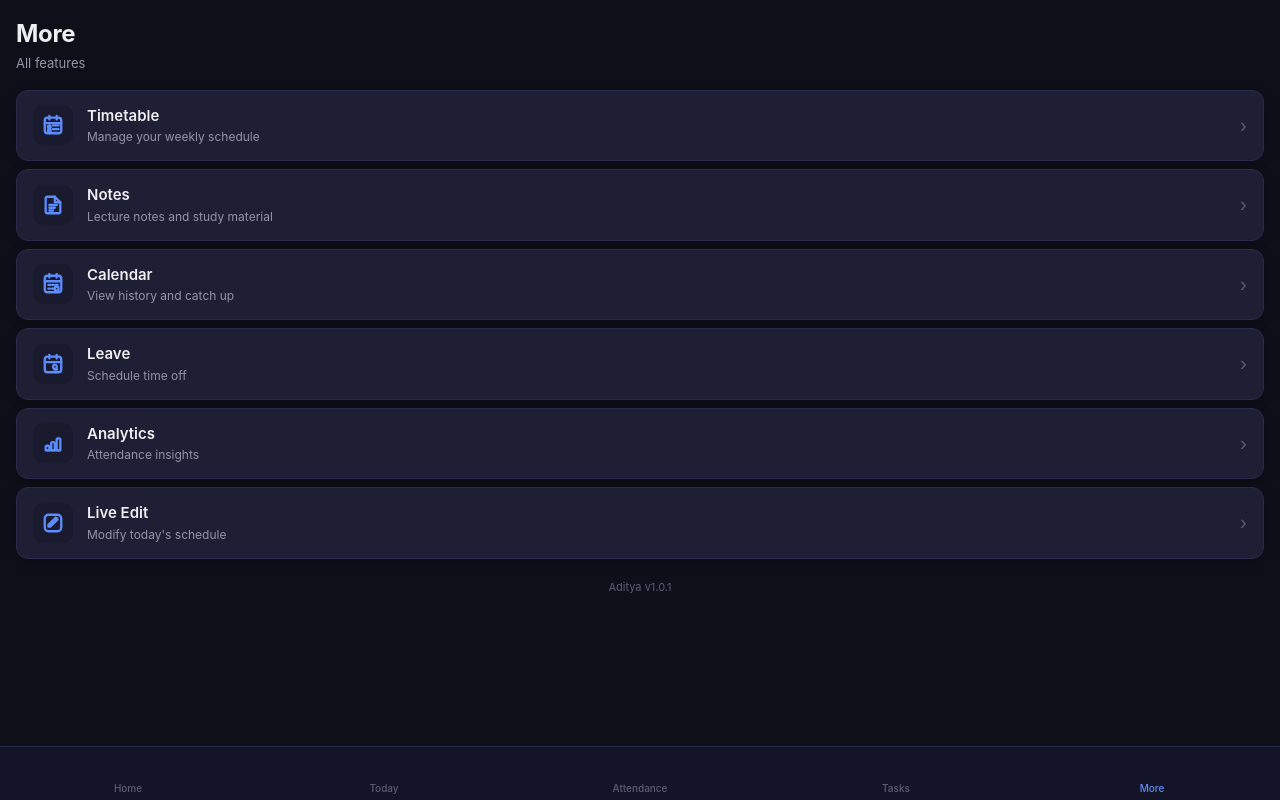
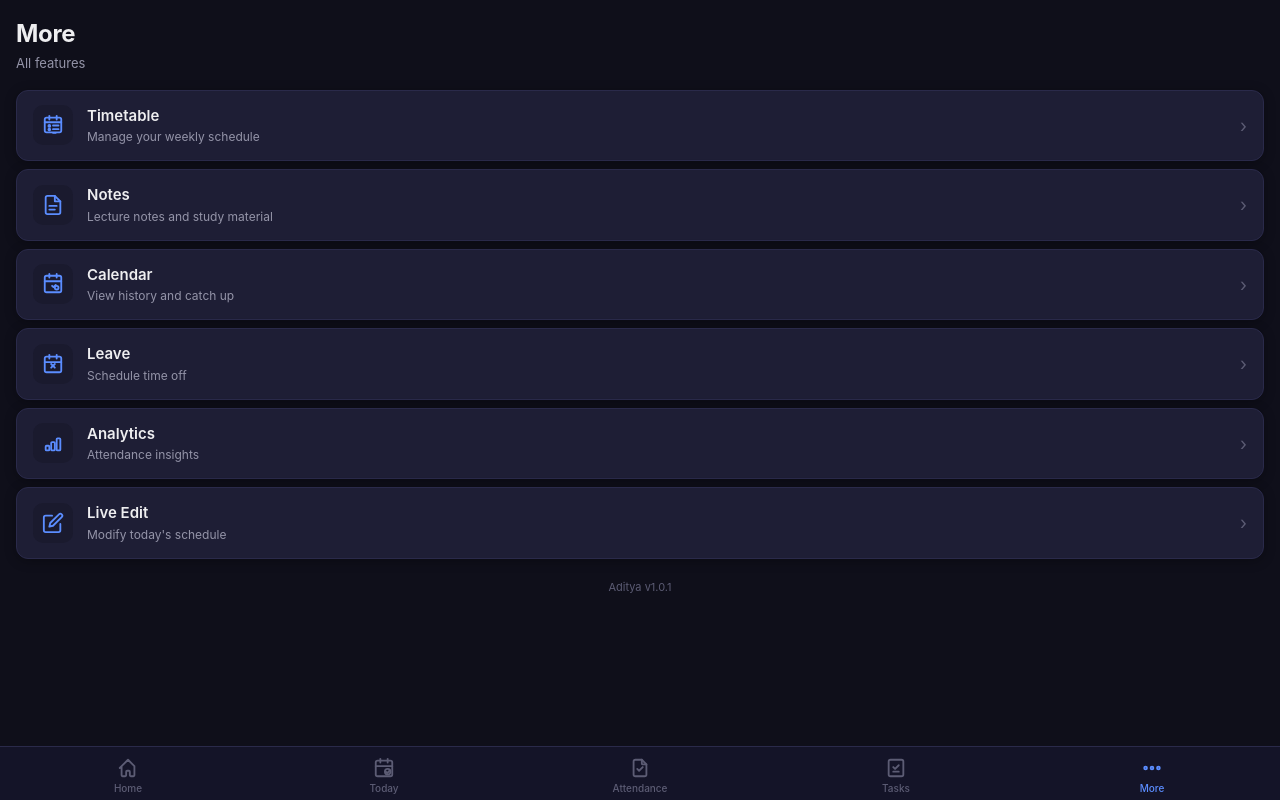
Before and after one commit to CozyPanda281/stuflow, a React (Vite) app: page /more in a window 1280 px wide. Built offline with nearby package versions, Linux system fonts and the light colour scheme.

Commit message:
fix: add missing stroke currentColor to icons, redesign all icons

```diff
--- a/src/components/Icons.jsx
+++ b/src/components/Icons.jsx
@@ -1,10 +1,9 @@
-const s = { strokeWidth: 2.5, strokeLinecap: 'round', strokeLinejoin: 'round', fill: 'none' };
+const s = { stroke: 'currentColor', strokeWidth: 2, strokeLinecap: 'round', strokeLinejoin: 'round', fill: 'none' };
 
 export function DashboardIcon(props) {
   return (
     <svg viewBox="0 0 24 24" {...props}>
-      <path d="M3 10l9-7 9 7" {...s} />
-      <path d="M5 9v9a1 1 0 001 1h3a1 1 0 001-1v-4a1 1 0 011-1h2a1 1 0 011 1v4a1 1 0 001 1h3a1 1 0 001-1V9" {...s} />
+      <path d="M3 12l2-2m0 0l7-7 7 7M5 10v10a1 1 0 001 1h3a1 1 0 001-1v-4a1 1 0 011-1h2a1 1 0 011 1v4a1 1 0 001 1h3a1 1 0 001-1V10" {...s} />
     </svg>
   );
 }
@@ -12,15 +11,15 @@ export function DashboardIcon(props) {
 export function TimetableIcon(props) {
   return (
     <svg viewBox="0 0 24 24" {...props}>
-      <rect x="3" y="4" width="18" height="17" rx="3" {...s} />
-      <line x1="3" y1="10" x2="21" y2="10" {...s} />
+      <rect x="3" y="4" width="18" height="16" rx="2" {...s} />
+      <line x1="3" y1="9" x2="21" y2="9" {...s} />
       <line x1="8" y1="2" x2="8" y2="6" {...s} />
       <line x1="16" y1="2" x2="16" y2="6" {...s} />
-      <circle cx="8" cy="14" r="1.5" {...s} />
-      <circle cx="8" cy="18" r="1.5" {...s} />
+      <circle cx="8" cy="13" r="1" {...s} />
+      <circle cx="8" cy="17" r="1" {...s} />
       <line x1="12" y1="12.5" x2="18" y2="12.5" {...s} />
       <line x1="12" y1="16.5" x2="18" y2="16.5" {...s} />
-      <line x1="12" y1="20.5" x2="16" y2="20.5" {...s} />
+      <line x1="12" y1="20.5" x2="15" y2="20.5" {...s} />
     </svg>
   );
 }
@@ -28,14 +27,12 @@ export function TimetableIcon(props) {
 export function TodayIcon(props) {
   return (
     <svg viewBox="0 0 24 24" {...props}>
-      <rect x="4" y="3" width="16" height="18" rx="3" {...s} />
-      <line x1="8" y1="1" x2="8" y2="5" {...s} />
-      <line x1="16" y1="1" x2="16" y2="5" {...s} />
-      <line x1="4" y1="9" x2="20" y2="9" {...s} />
-      <path d="M16 14l-1.5-1.5M16 14l-1.5 1.5" {...s} />
-      <path d="M8 16.5h4" {...s} />
-      <path d="M8 14a2 2 0 012-2h1" {...s} />
-      <path d="M8 19h6" {...s} />
+      <rect x="3" y="4" width="18" height="17" rx="2" {...s} />
+      <line x1="8" y1="2" x2="8" y2="6" {...s} />
+      <line x1="16" y1="2" x2="16" y2="6" {...s} />
+      <line x1="3" y1="10" x2="21" y2="10" {...s} />
+      <circle cx="16" cy="16" r="3" {...s} />
+      <polyline points="14,16 15.5,17.5 18,15" {...s} />
     </svg>
   );
 }
@@ -43,9 +40,9 @@ export function TodayIcon(props) {
 export function AttendanceIcon(props) {
   return (
     <svg viewBox="0 0 24 24" {...props}>
-      <path d="M8 3H7a2 2 0 00-2 2v14a2 2 0 002 2h10a2 2 0 002-2V5a2 2 0 00-2-2h-1" {...s} />
-      <path d="M8 3a1 1 0 011-1h6a1 1 0 011 1v2a1 1 0 01-1 1H9a1 1 0 01-1-1V3z" {...s} />
-      <path d="M9 13l2 2 4-4" {...s} />
+      <path d="M14 3v4a1 1 0 001 1h4" {...s} />
+      <path d="M17 21H7a2 2 0 01-2-2V5a2 2 0 012-2h7l5 5v11a2 2 0 01-2 2z" {...s} />
+      <polyline points="9,13 11,15 15,11" {...s} />
     </svg>
   );
 }
@@ -53,10 +50,9 @@ export function AttendanceIcon(props) {
 export function AttendanceProofIcon(props) {
   return (
     <svg viewBox="0 0 24 24" {...props}>
-      <rect x="3" y="3" width="18" height="18" rx="3" {...s} />
+      <rect x="3" y="3" width="18" height="18" rx="2" {...s} />
       <circle cx="9" cy="10" r="2" {...s} />
-      <path d="M21 15l-4-4-5 5-3-2-6 5" {...s} />
-      <path d="M17 14.5l2 2" {...s} />
+      <path d="M21 15l-5-5-5 5-3-2-5 5" {...s} />
     </svg>
   );
 }
@@ -64,13 +60,9 @@ export function AttendanceProofIcon(props) {
 export function TasksIcon(props) {
   return (
     <svg viewBox="0 0 24 24" {...props}>
-      <rect x="3" y="3" width="18" height="18" rx="4" {...s} />
-      <line x1="9" y1="8" x2="17" y2="8" {...s} />
-      <line x1="9" y1="12" x2="17" y2="12" {...s} />
-      <line x1="9" y1="16" x2="17" y2="16" {...s} />
-      <circle cx="6.5" cy="8" r="1.5" {...s} />
-      <path d="M5.5 12l1 1 2-2" {...s} />
-      <circle cx="6.5" cy="16" r="1.5" {...s} />
+      <rect x="4" y="3" width="16" height="18" rx="2" {...s} />
+      <polyline points="9,11 11,13 15,9" {...s} />
+      <line x1="9" y1="16" x2="15" y2="16" {...s} />
     </svg>
   );
 }
@@ -78,11 +70,12 @@ export function TasksIcon(props) {
 export function LeaveIcon(props) {
   return (
     <svg viewBox="0 0 24 24" {...props}>
-      <rect x="3" y="4" width="18" height="17" rx="3" {...s} />
+      <rect x="3" y="4" width="18" height="17" rx="2" {...s} />
       <line x1="8" y1="2" x2="8" y2="6" {...s} />
       <line x1="16" y1="2" x2="16" y2="6" {...s} />
       <line x1="3" y1="10" x2="21" y2="10" {...s} />
-      <path d="M15 17c1.5-1 1.5-3 0-4s-3 0-3 2c0 1 1.5 3 1.5 3h3" {...s} />
+      <path d="M10 16l4-4" {...s} />
+      <path d="M10 12l4 4" {...s} />
     </svg>
   );
 }
@@ -92,7 +85,6 @@ export function NotificationsIcon(props) {
     <svg viewBox="0 0 24 24" {...props}>
       <path d="M18 8A6 6 0 006 8c0 7-3 9-3 9h18s-3-2-3-9" {...s} />
       <path d="M13.73 21a2 2 0 01-3.46 0" {...s} />
-      <circle cx="19" cy="5" r="2" {...s} />
     </svg>
   );
 }
@@ -100,16 +92,12 @@ export function NotificationsIcon(props) {
 export function CalendarIcon(props) {
   return (
     <svg viewBox="0 0 24 24" {...props}>
-      <rect x="3" y="3" width="18" height="18" rx="3" {...s} />
+      <rect x="3" y="3" width="18" height="18" rx="2" {...s} />
       <line x1="8" y1="1" x2="8" y2="5" {...s} />
       <line x1="16" y1="1" x2="16" y2="5" {...s} />
       <line x1="3" y1="9" x2="21" y2="9" {...s} />
-      <line x1="7" y1="13" x2="9" y2="13" {...s} />
-      <line x1="11" y1="13" x2="13" y2="13" {...s} />
-      <line x1="15" y1="13" x2="17" y2="13" {...s} />
-      <line x1="7" y1="17" x2="9" y2="17" {...s} />
-      <line x1="11" y1="17" x2="13" y2="17" {...s} />
-      <rect x="14" y="15" width="4" height="4" rx="1" {...s} />
+      <polyline points="11,14 12.5,15.5 15,13" {...s} />
+      <circle cx="16" cy="16" r="2" {...s} />
     </svg>
   );
 }
@@ -117,11 +105,10 @@ export function CalendarIcon(props) {
 export function NotesIcon(props) {
   return (
     <svg viewBox="0 0 24 24" {...props}>
-      <path d="M14 3H6a2 2 0 00-2 2v14a2 2 0 002 2h12a2 2 0 002-2V9l-6-6z" {...s} />
-      <path d="M14 3v6h6" {...s} />
-      <line x1="8" y1="12" x2="16" y2="12" {...s} />
-      <line x1="8" y1="15" x2="14" y2="15" {...s} />
-      <line x1="8" y1="18" x2="12" y2="18" {...s} />
+      <path d="M14 2H6a2 2 0 00-2 2v16a2 2 0 002 2h12a2 2 0 002-2V8l-6-6z" {...s} />
+      <path d="M14 2v6h6" {...s} />
+      <line x1="8" y1="13" x2="16" y2="13" {...s} />
+      <line x1="8" y1="17" x2="14" y2="17" {...s} />
     </svg>
   );
 }
@@ -129,10 +116,9 @@ export function NotesIcon(props) {
 export function AnalyticsIcon(props) {
   return (
     <svg viewBox="0 0 24 24" {...props}>
-      <rect x="4" y="15" width="4" height="5" rx="1.5" {...s} />
-      <rect x="10" y="11" width="4" height="9" rx="1.5" {...s} />
-      <rect x="16" y="7" width="4" height="13" rx="1.5" {...s} />
-      <line x1="4" y1="20" x2="20" y2="20" {...s} />
+      <rect x="4" y="15" width="4" height="5" rx="1" {...s} />
+      <rect x="10" y="11" width="4" height="9" rx="1" {...s} />
+      <rect x="16" y="7" width="4" height="13" rx="1" {...s} />
     </svg>
   );
 }
@@ -141,14 +127,14 @@ export function SettingsIcon(props) {
   return (
     <svg viewBox="0 0 24 24" {...props}>
       <circle cx="12" cy="12" r="3" {...s} />
-      <path d="M12 1v3" {...s} />
-      <path d="M12 20v3" {...s} />
-      <path d="M4.22 4.22l2.12 2.12" {...s} />
-      <path d="M17.66 17.66l2.12 2.12" {...s} />
-      <path d="M1 12h3" {...s} />
-      <path d="M20 12h3" {...s} />
-      <path d="M4.22 19.78l2.12-2.12" {...s} />
-      <path d="M17.66 6.34l2.12-2.12" {...s} />
+      <path d="M12 1v2" {...s} />
+      <path d="M12 21v2" {...s} />
+      <path d="M4.22 4.22l1.42 1.42" {...s} />
+      <path d="M18.36 18.36l1.42 1.42" {...s} />
+      <path d="M1 12h2" {...s} />
+      <path d="M21 12h2" {...s} />
+      <path d="M4.22 19.78l1.42-1.42" {...s} />
+      <path d="M18.36 5.64l1.42-1.42" {...s} />
     </svg>
   );
 }
@@ -165,7 +151,7 @@ export function SearchIcon(props) {
 export function AddIcon(props) {
   return (
     <svg viewBox="0 0 24 24" {...props}>
-      <rect x="3" y="3" width="18" height="18" rx="5" {...s} />
+      <circle cx="12" cy="12" r="9" {...s} />
       <line x1="12" y1="8" x2="12" y2="16" {...s} />
       <line x1="8" y1="12" x2="16" y2="12" {...s} />
     </svg>
@@ -175,9 +161,8 @@ export function AddIcon(props) {
 export function EditIcon(props) {
   return (
     <svg viewBox="0 0 24 24" {...props}>
-      <rect x="3" y="3" width="18" height="18" rx="4" {...s} />
-      <path d="M16 7l-8 8" {...s} />
-      <path d="M16 7l1 1-8 8H7v-2l8-8z" {...s} />
+      <path d="M11 4H4a2 2 0 00-2 2v14a2 2 0 002 2h14a2 2 0 002-2v-7" {...s} />
+      <path d="M18.5 2.5a2.121 2.121 0 013 3L12 15l-4 1 1-4 9.5-9.5z" {...s} />
     </svg>
   );
 }
@@ -185,11 +170,11 @@ export function EditIcon(props) {
 export function DeleteIcon(props) {
   return (
     <svg viewBox="0 0 24 24" {...props}>
-      <path d="M4 7h16" {...s} />
-      <path d="M10 11v5" {...s} />
-      <path d="M14 11v5" {...s} />
-      <path d="M6 7l1 12a2 2 0 002 2h6a2 2 0 002-2l1-12" {...s} />
-      <path d="M9 7V4a1 1 0 011-1h4a1 1 0 011 1v3" {...s} />
+      <path d="M3 6h18" {...s} />
+      <path d="M19 6v14a2 2 0 01-2 2H7a2 2 0 01-2-2V6" {...s} />
+      <path d="M8 6V4a1 1 0 011-1h6a1 1 0 011 1v2" {...s} />
+      <line x1="10" y1="11" x2="10" y2="17" {...s} />
+      <line x1="14" y1="11" x2="14" y2="17" {...s} />
     </svg>
   );
 }
@@ -198,8 +183,8 @@ export function SaveIcon(props) {
   return (
     <svg viewBox="0 0 24 24" {...props}>
       <path d="M19 21H5a2 2 0 01-2-2V5a2 2 0 012-2h11l5 5v11a2 2 0 01-2 2z" {...s} />
-      <path d="M17 21v-7a1 1 0 00-1-1H8a1 1 0 00-1 1v7" {...s} />
-      <path d="M7 3v4h8V3" {...s} />
+      <polyline points="17,21 17,13 7,13 7,21" {...s} />
+      <polyline points="7,3 7,8 15,8" {...s} />
     </svg>
   );
 }
@@ -216,10 +201,9 @@ export function BackIcon(props) {
 export function MoreIcon(props) {
   return (
     <svg viewBox="0 0 24 24" {...props}>
-      <rect x="2" y="9" width="20" height="6" rx="3" {...s} />
-      <circle cx="8" cy="12" r="1.5" {...s} />
       <circle cx="12" cy="12" r="1.5" {...s} />
-      <circle cx="16" cy="12" r="1.5" {...s} />
+      <circle cx="19" cy="12" r="1.5" {...s} />
+      <circle cx="5" cy="12" r="1.5" {...s} />
     </svg>
   );
 }
@@ -227,9 +211,9 @@ export function MoreIcon(props) {
 export function WarningIcon(props) {
   return (
     <svg viewBox="0 0 24 24" {...props}>
-      <path d="M12 3L2 21h20L12 3z" {...s} />
+      <path d="M12 2L2 21h20L12 2z" {...s} />
       <line x1="12" y1="9" x2="12" y2="14" {...s} />
-      <circle cx="12" cy="17.5" r="1" {...s} />
+      <circle cx="12" cy="18" r="1" {...s} />
     </svg>
   );
 }
@@ -245,10 +229,10 @@ export function MoonIcon(props) {
 export function ClipboardIcon(props) {
   return (
     <svg viewBox="0 0 24 24" {...props}>
-      <path d="M8 3H7a2 2 0 00-2 2v14a2 2 0 002 2h10a2 2 0 002-2V5a2 2 0 00-2-2h-1" {...s} />
-      <path d="M8 3a1 1 0 011-1h6a1 1 0 011 1v2a1 1 0 01-1 1H9a1 1 0 01-1-1V3z" {...s} />
-      <line x1="9" y1="12" x2="15" y2="12" {...s} />
-      <line x1="9" y1="15" x2="13" y2="15" {...s} />
+      <path d="M14 3v4a1 1 0 001 1h4" {...s} />
+      <path d="M17 21H7a2 2 0 01-2-2V5a2 2 0 012-2h7l5 5v11a2 2 0 01-2 2z" {...s} />
+      <line x1="9" y1="13" x2="15" y2="13" {...s} />
+      <line x1="9" y1="17" x2="13" y2="17" {...s} />
     </svg>
   );
 }
@@ -258,9 +242,8 @@ export function MemoIcon(props) {
     <svg viewBox="0 0 24 24" {...props}>
       <path d="M16 3H5a2 2 0 00-2 2v14a2 2 0 002 2h14a2 2 0 002-2V8l-5-5z" {...s} />
       <path d="M16 3v5h5" {...s} />
-      <line x1="8" y1="10" x2="16" y2="10" {...s} />
-      <line x1="8" y1="14" x2="14" y2="14" {...s} />
-      <line x1="8" y1="18" x2="12" y2="18" {...s} />
+      <line x1="8" y1="12" x2="16" y2="12" {...s} />
+      <line x1="8" y1="16" x2="14" y2="16" {...s} />
     </svg>
   );
 }
@@ -268,8 +251,8 @@ export function MemoIcon(props) {
 export function CheckSquareIcon(props) {
   return (
     <svg viewBox="0 0 24 24" {...props}>
-      <rect x="3" y="3" width="18" height="18" rx="4" {...s} />
-      <path d="M9 12l2 2 4-4" {...s} />
+      <rect x="3" y="3" width="18" height="18" rx="2" {...s} />
+      <polyline points="9,12 11,14 15,10" {...s} />
     </svg>
   );
 }
--- a/src/index.css
+++ b/src/index.css
@@ -73,7 +73,7 @@ body {
 }
 
 .nav-tab.active { color: var(--accent); }
-.nav-tab svg { width: 22px; height: 22px; stroke-width: 2.5; }
+.nav-tab svg { width: 22px; height: 22px; }
 
 /* === CARDS === */
 .card {
```
